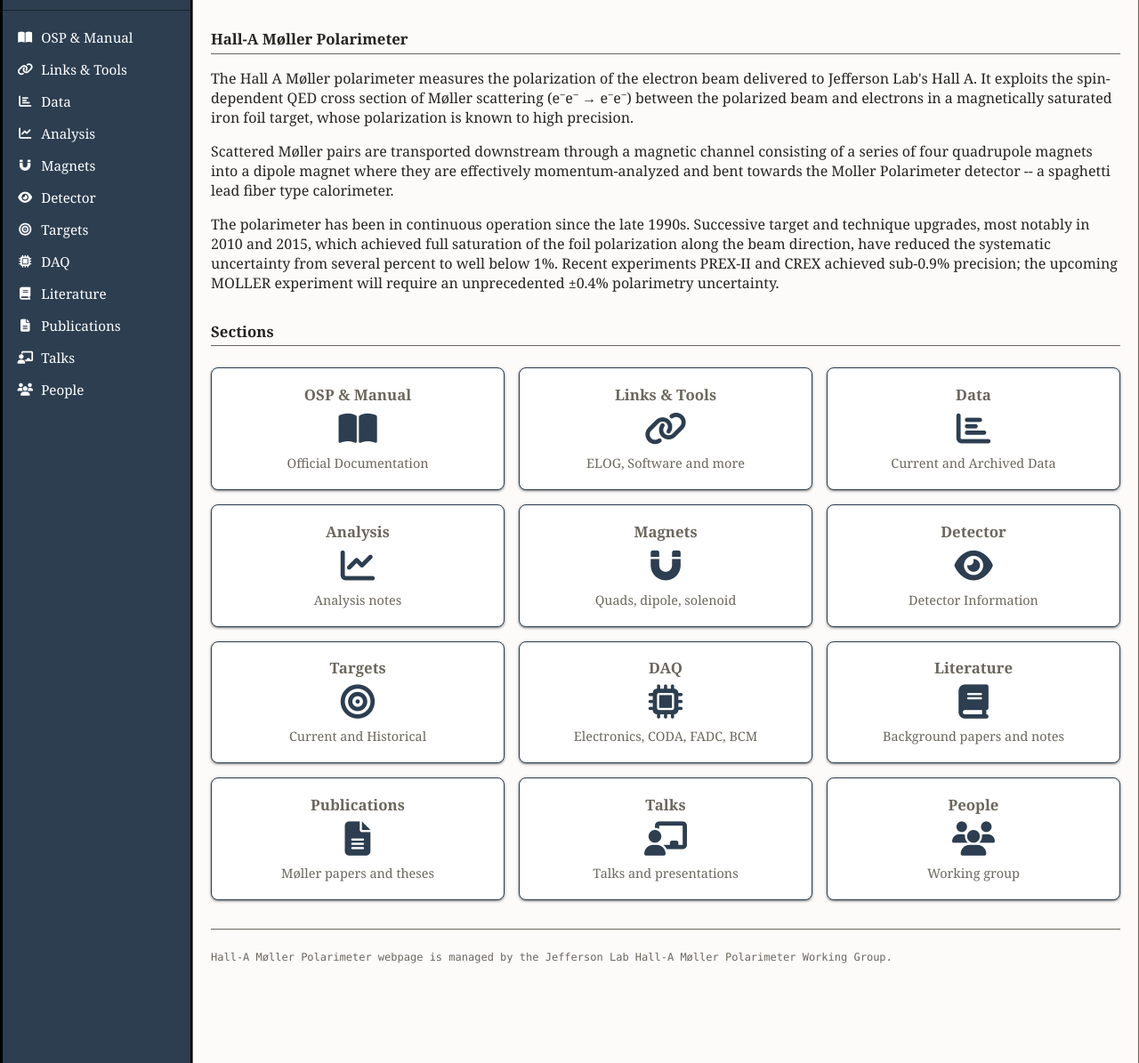
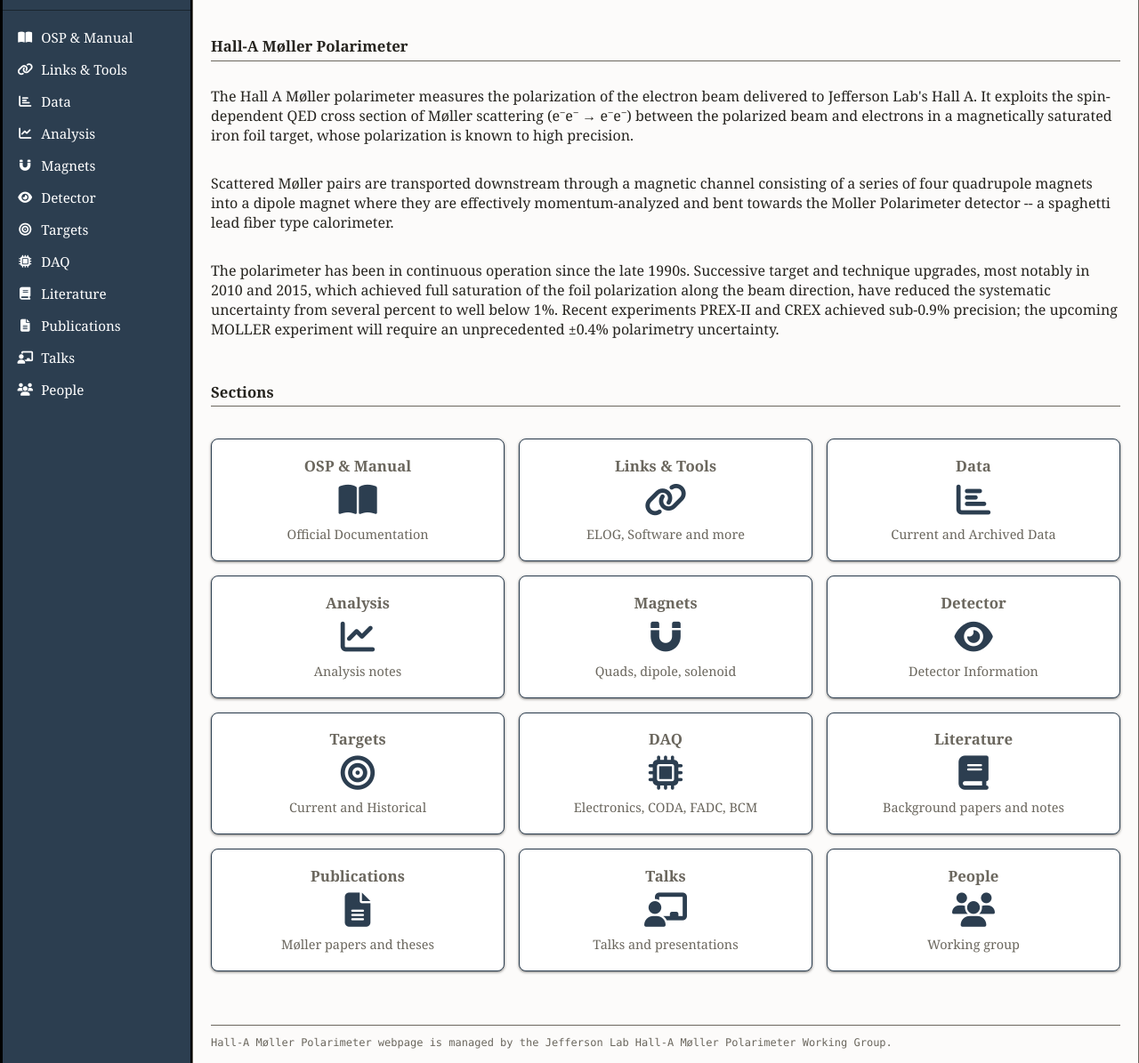
Before and after one commit to dericking/moller-web, a PHP site: page / in a window 1280 px wide. Shown: the part 83-1278 px from the top of the page at 89% size. Run offline with PHP 8.4, Linux system fonts and the light colour scheme.

Commit message:
Affix footer to bottom of browser window

```diff
--- a/mollerWeb/_assets/style.css
+++ b/mollerWeb/_assets/style.css
@@ -289,6 +289,11 @@ body.site-app:not(.site-app--no-nav) .site-main {
   margin: 0 auto;
   padding: 1.5rem 1.25rem 1rem;
   width: 100%;
+  flex: 1 0 auto;
+  display: flex;
+  flex-direction: column;
+  box-sizing: border-box;
+  min-height: 100%;
   container-type: inline-size;
   container-name: page;
 }
@@ -648,11 +653,17 @@ a:hover { color: var(--site-text-link-hover); }
 .list-table tbody tr:last-child td { border-bottom: 0; }
 
 .site-footer {
-  margin-top: 2rem;
-  padding: 0.75rem 0 0;
+  margin-top: auto;
+  padding: 2.25rem 0 0;
   font-family: var(--font-mono);
   font-size: 0.75rem;
   color: var(--site-text-muted);
+  border-top: 0;
+}
+
+.site-footer p {
+  margin: 0;
+  padding-top: 0.75rem;
   border-top: 1px solid var(--rule);
 }
 
```
